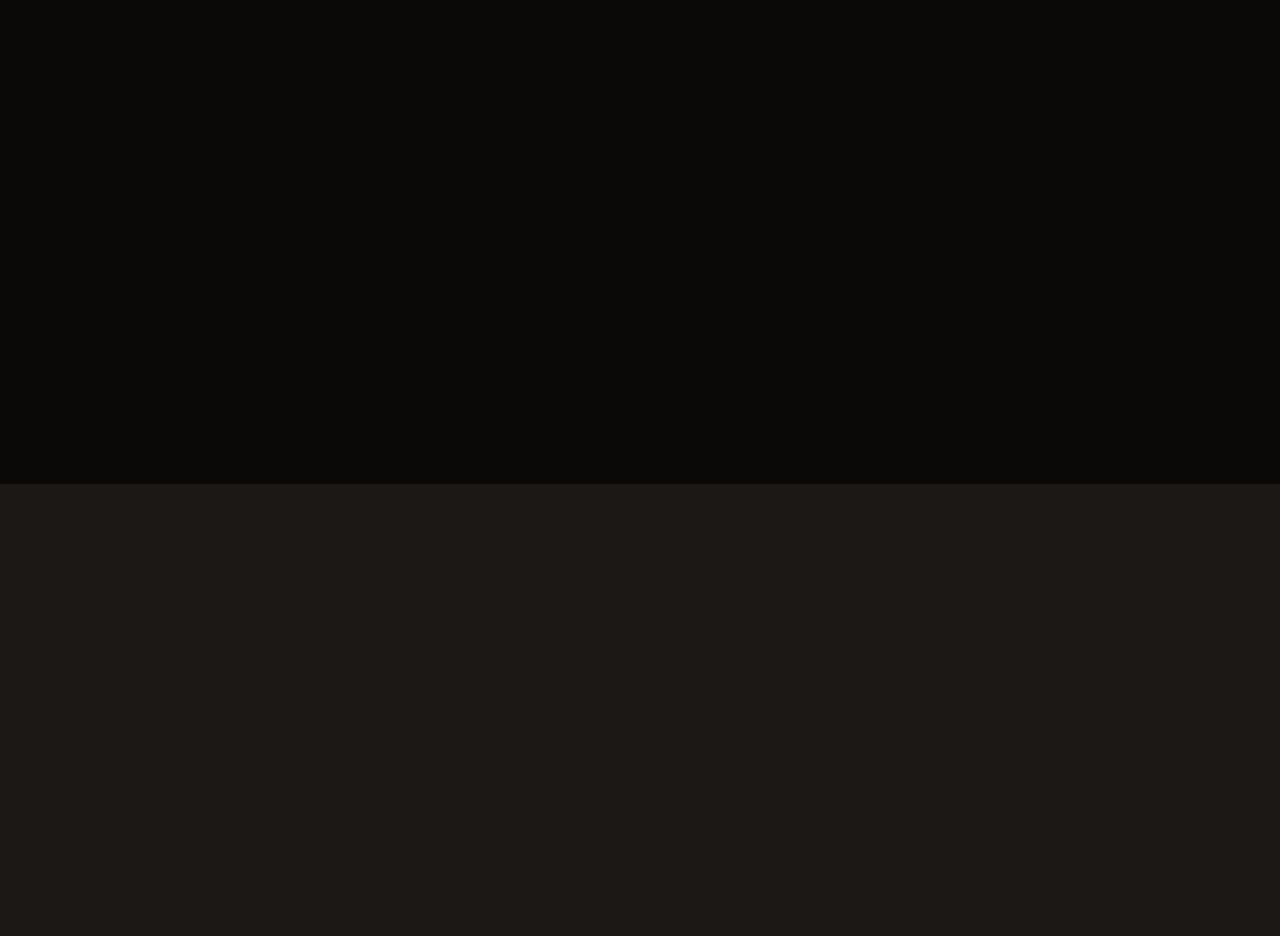
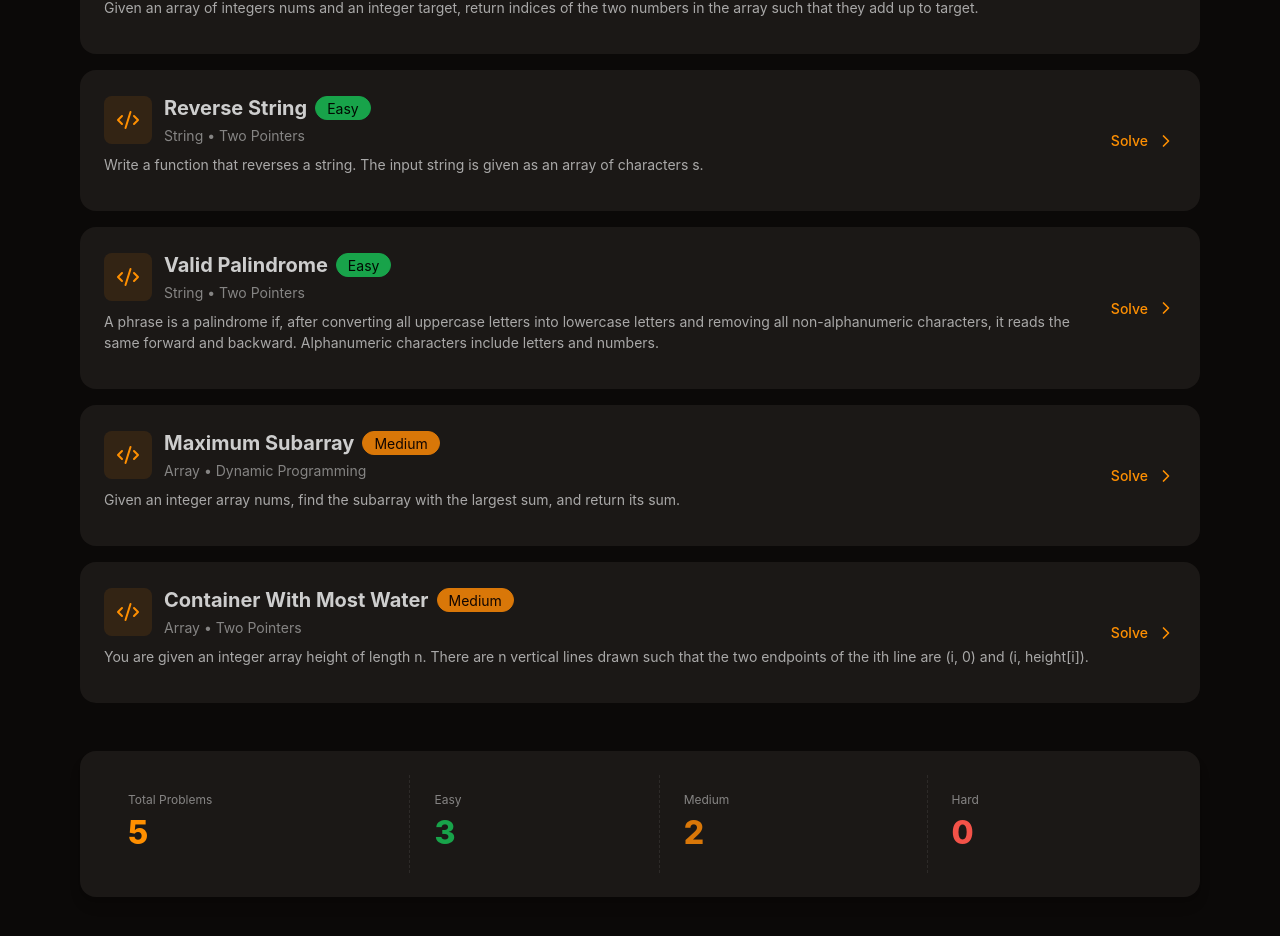
Before and after one commit to Lalmanigtm/talent, a React (Vite) app in the folder frontend/: page /problems in a window 1280 px wide. Shown: the part 316-1252 px from the top of the page. Before the commit the page ends 800 px from the top, so only its background shows below. Built offline with nearby package versions, Linux system fonts and the light colour scheme; no server answers; sample sign-in values are in the browser's storage.

Commit message:
11 - creating a complete  problem page

```diff
--- /dev/null
+++ b/frontend/src/lib/utils.ts
@@ -0,0 +1,12 @@
+export const getDifficultyBadgeClass = (difficulty) => {
+  switch (difficulty?.toLowerCase()) {
+    case "easy":
+      return "badge-success";
+    case "medium":
+      return "badge-warning";
+    case "hard":
+      return "badge-error";
+    default:
+      return "badge-ghost";
+  }
+};
--- a/frontend/src/pages/ProblemsPage.tsx
+++ b/frontend/src/pages/ProblemsPage.tsx
@@ -1,10 +1,112 @@
 // import React from "react";
+import { Link } from "react-router";
 import Navbar from "../components/Navbar";
+import { PROBLEMS } from "../data/problems";
+import { ChevronRightIcon, Code2Icon } from "lucide-react";
+import { getDifficultyBadgeClass } from "../lib/utils";
 
 function ProblemsPage() {
+  const problems = Object.values(PROBLEMS);
+
+  const easyProblemsCount = problems.filter(
+    (p) => p.difficulty === "Easy",
+  ).length;
+  const mediumProblemsCount = problems.filter(
+    (p) => p.difficulty === "Medium",
+  ).length;
+  const hardProblemsCount = problems.filter(
+    (p) => p.difficulty === "Hard",
+  ).length;
   return (
     <div className="min-h-screen bg-base-200">
       <Navbar />
+
+      <div className="max-w-6xl mx-auto px-4 py-12">
+        {/* Header */}
+        <div className="mb-8">
+          <h1 className="text-4xl font-bold mb-2">Practice Problems</h1>
+
+          <p className="text-base-content">
+            Sharpen your coding skills with these curated Problems
+          </p>
+        </div>
+
+        {/* problems List */}
+        <div className="space-y-4">
+          {problems.map((problem) => (
+            <Link
+              key={problem.id}
+              to={`/problem/${problem.id}`}
+              className="card bg-base-100 hover:scale-1.01 transition-transform"
+            >
+              <div className="card-body">
+                <div className="flex items-center justify-between gap-4">
+                  {/* left side */}
+                  <div className="flex-1">
+                    <div className="flex items-center gap-3 mb-2">
+                      <div className="size-12 rounded-lg bg-primary/10 flex items-center justify-center">
+                        <Code2Icon className="size-6 text-primary" />
+                      </div>
+                      <div className="flex-1">
+                        <div className="flex items-center gap-2 mb-1">
+                          <h2 className="text-xl font-bold">{problem.title}</h2>
+                          <span
+                            className={`badge ${getDifficultyBadgeClass(problem.difficulty)}`}
+                          >
+                            {problem.difficulty}
+                          </span>
+                        </div>
+
+                        <p className="text-sm text-base-content/60">
+                          {problem.category}
+                        </p>
+                      </div>
+                    </div>
+                    <p className="text-base-content/80 mb-3">
+                      {problem.description.text}
+                    </p>
+                  </div>
+                  {/* right side */}
+                  <div className="flex items-center gap-2 text-primary">
+                    <span className="font-medium">Solve</span>
+                    <ChevronRightIcon className="size-5" />
+                  </div>
+                </div>
+              </div>
+            </Link>
+          ))}
+        </div>
+
+        {/* stats */}
+        <div className="mt-12 card bg-base-100 shadow-lg">
+          <div className="card-body">
+            <div className="stats stats-vertical lg:stats-horizontal">
+              <div className="stat">
+                <div className="stat-title">Total Problems</div>
+                <div className="stat-value text-primary">{problems.length}</div>
+              </div>
+              <div className="stat">
+                <div className="stat-title">Easy</div>
+                <div className="stat-value text-success">
+                  {easyProblemsCount}
+                </div>
+              </div>
+
+              <div className="stat">
+                <div className="stat-title">Medium</div>
+                <div className="stat-value text-warning">
+                  {mediumProblemsCount}
+                </div>
+              </div>
+
+              <div className="stat">
+                <div className="stat-title">Hard</div>
+                <div className="stat-value text-error">{hardProblemsCount}</div>
+              </div>
+            </div>
+          </div>
+        </div>
+      </div>
     </div>
   );
 }
```
